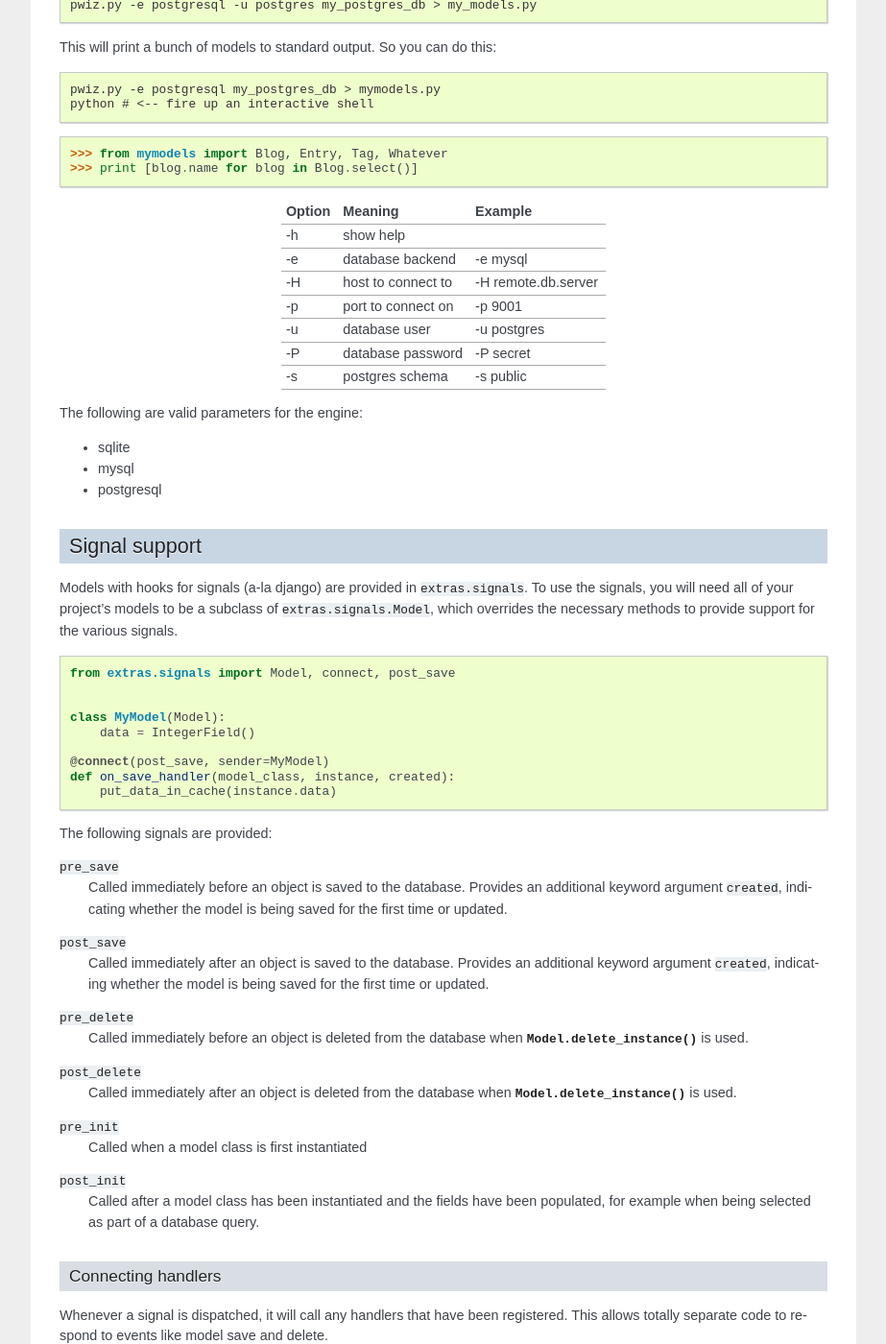
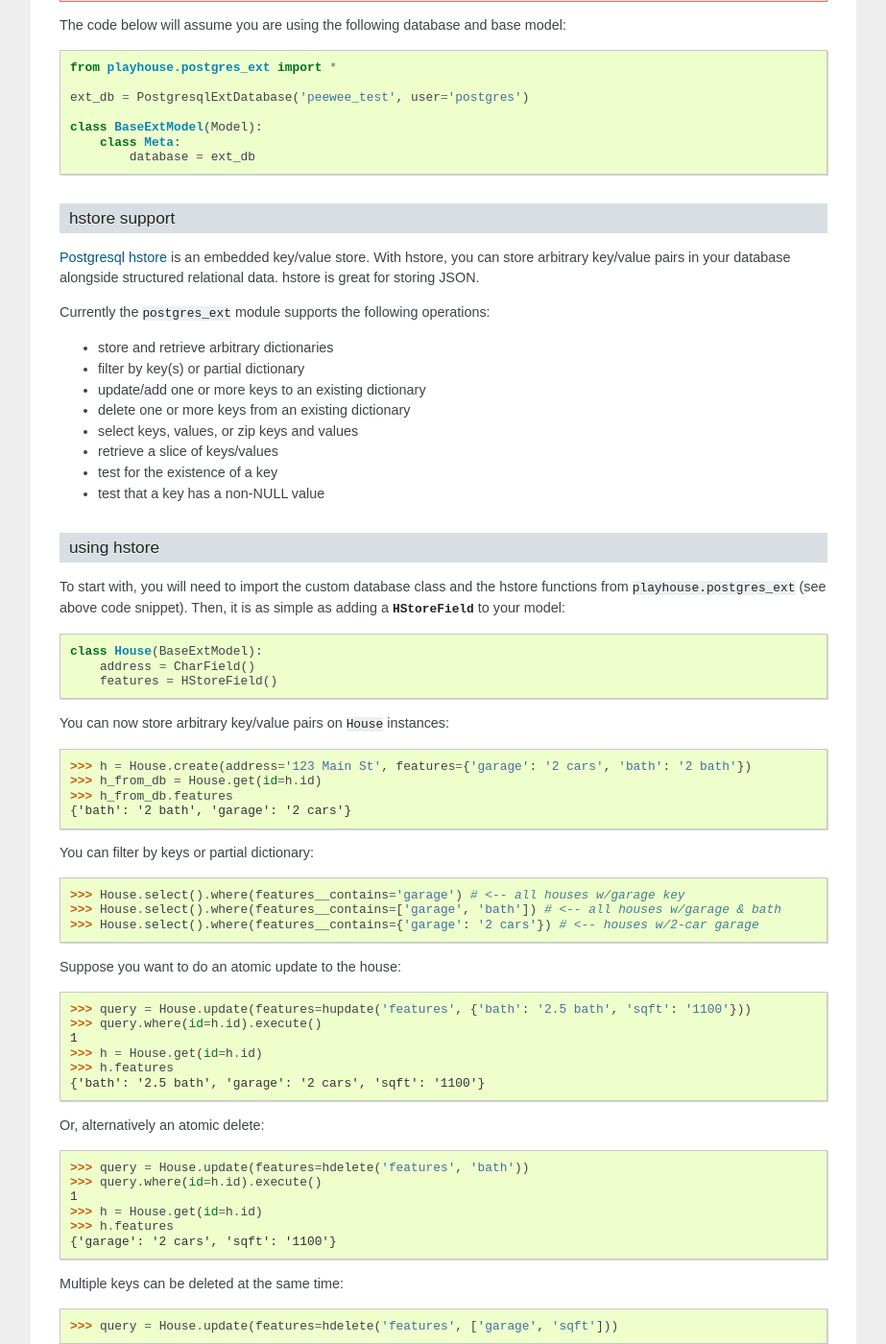
Before and after one commit to coleifer/peewee, a Sphinx documentation site: the page built from docs/peewee/playhouse.rst, in a window 1280 px wide and 1400 px high, scrolled down 1509 px. Shown: the whole window at 96% size, without its empty margins (198-1121 px from the left). Built offline with Sphinx 7.4.7, drawn with Linux system fonts in a browser that asks for light colours; some of the changed text lies outside the part shown.

Commit message:
Adding docs for the postgresql extension

```diff
--- a/docs/peewee/playhouse.rst
+++ b/docs/peewee/playhouse.rst
@@ -79,6 +79,155 @@ apsw_ext API notes
         The name of the extension module to use with this virtual table
 
 
+Postgresql Extensions (hstore)
+------------------------------
+
+The postgresql extensions module provides a number of "postgres-only" functions, including:
+
+* :ref:`hstore support <hstore>`
+
+.. warning:: In order to start using the features described below, you will need to use the
+    extension :py:class:`PostgresqlExtDatabase` class instead of :py:class:`PostgresqlDatabase`.
+
+The code below will assume you are using the following database and base model:
+
+.. code-block:: python
+
+    from playhouse.postgres_ext import *
+
+    ext_db = PostgresqlExtDatabase('peewee_test', user='postgres')
+
+    class BaseExtModel(Model):
+        class Meta:
+            database = ext_db
+
+
+.. _hstore:
+
+hstore support
+^^^^^^^^^^^^^^
+
+`Postgresql hstore <http://www.postgresql.org/docs/current/static/hstore.html>`_ is
+an embedded key/value store.  With hstore, you can store arbitrary key/value pairs
+in your database alongside structured relational data.  hstore is great for storing
+JSON.
+
+Currently the ``postgres_ext`` module supports the following operations:
+
+* store and retrieve arbitrary dictionaries
+* filter by key(s) or partial dictionary
+* update/add one or more keys to an existing dictionary
+* delete one or more keys from an existing dictionary
+* select keys, values, or zip keys and values
+* retrieve a slice of keys/values
+* test for the existence of a key
+* test that a key has a non-NULL value
+
+
+using hstore
+^^^^^^^^^^^^
+
+To start with, you will need to import the custom database class and the hstore
+functions from ``playhouse.postgres_ext`` (see above code snippet).  Then, it is
+as simple as adding a :py:class:`HStoreField` to your model:
+
+.. code-block:: python
+
+    class House(BaseExtModel):
+        address = CharField()
+        features = HStoreField()
+
+
+You can now store arbitrary key/value pairs on ``House`` instances:
+
+.. code-block:: pycon
+
+    >>> h = House.create(address='123 Main St', features={'garage': '2 cars', 'bath': '2 bath'})
+    >>> h_from_db = House.get(id=h.id)
+    >>> h_from_db.features
+    {'bath': '2 bath', 'garage': '2 cars'}
+
+
+You can filter by keys or partial dictionary:
+
+.. code-block:: pycon
+
+    >>> House.select().where(features__contains='garage') # <-- all houses w/garage key
+    >>> House.select().where(features__contains=['garage', 'bath']) # <-- all houses w/garage & bath
+    >>> House.select().where(features__contains={'garage': '2 cars'}) # <-- houses w/2-car garage
+
+Suppose you want to do an atomic update to the house:
+
+.. code-block:: pycon
+
+    >>> query = House.update(features=hupdate('features', {'bath': '2.5 bath', 'sqft': '1100'}))
+    >>> query.where(id=h.id).execute()
+    1
+    >>> h = House.get(id=h.id)
+    >>> h.features
+    {'bath': '2.5 bath', 'garage': '2 cars', 'sqft': '1100'}
+
+
+Or, alternatively an atomic delete:
+
+.. code-block:: pycon
+
+    >>> query = House.update(features=hdelete('features', 'bath'))
+    >>> query.where(id=h.id).execute()
+    1
+    >>> h = House.get(id=h.id)
+    >>> h.features
+    {'garage': '2 cars', 'sqft': '1100'}
+
+
+Multiple keys can be deleted at the same time:
+
+.. code-block:: pycon
+
+    >>> query = House.update(features=hdelete('features', ['garage', 'sqft']))
+
+You can select just keys, just values, or zip the two:
+
+.. code-block:: pycon
+
+    >>> for h in House.select(['address', hkeys('features', 'keys')]):
+    ...     print h.address, h.keys
+
+    123 Main St [u'bath', u'garage']
+
+    >>> for h in House.select(['address', hvalues('features', 'vals')]):
+    ...     print h.address, h.vals
+
+    123 Main St [u'2 bath', u'2 cars']
+
+    >>> for h in House.select(['address', hmatrix('features', 'mtx')]):
+    ...     print h.address, h.mtx
+
+    123 Main St [[u'bath', u'2 bath'], [u'garage', u'2 cars']]
+
+You can retrieve a slice of data, for example, all the garage data:
+
+.. code-block:: pycon
+
+    >>> for h in House.select(['address', hslice('features', 'garage_data', ['garage'])]):
+    ...     print h.address, h.garage_data
+
+    123 Main St {'garage': '2 cars'}
+
+You can check for the existence of a key and filter rows accordingly:
+
+.. code-block:: pycon
+
+    >>> for h in House.select(['address', hexist('features', 'has_garage', 'garage')]):
+    ...     print h.address, h.has_garage
+
+    123 Main St True
+
+    >>> for h in House.select().where(hexist('features', ['garage'])):
+    ...     print h.address, h.features['garage'] # <-- just houses w/garage data
+
+    123 Main St 2 cars
+
 
 pwiz, a model generator
 -----------------------
@@ -133,15 +282,15 @@ The following are valid parameters for the engine:
 Signal support
 --------------
 
-Models with hooks for signals (a-la django) are provided in ``extras.signals``.
+Models with hooks for signals (a-la django) are provided in ``playhouse.signals``.
 To use the signals, you will need all of your project's models to be a subclass
-of ``extras.signals.Model``, which overrides the necessary methods to provide
+of ``playhouse.signals.Model``, which overrides the necessary methods to provide
 support for the various signals.
 
 .. highlight:: python
 .. code-block:: python
 
-    from extras.signals import Model, connect, post_save
+    from playhouse.signals import Model, connect, post_save
 
 
     class MyModel(Model):
@@ -191,7 +340,7 @@ Example usage:
 
 .. code-block:: python
 
-    from extras.signals import *
+    from playhouse.signals import *
 
     def post_save_handler(sender, instance, created):
         print '%s was just saved' % instance
@@ -234,7 +383,7 @@ Signal API
 
         .. code-block:: python
 
-            from extras.signals import post_save
+            from playhouse.signals import post_save
             from project.handlers import cache_buster
 
             post_save.connect(cache_buster, name='project.cache_buster')
@@ -267,7 +416,7 @@ Signal API
 
     .. code-block:: python
 
-        from extras.signals import connect, post_save
+        from playhouse.signals import connect, post_save
 
         @connect(post_save, name='project.cache_buster')
         def cache_bust_handler(sender, instance, *args, **kwargs):
@@ -291,7 +440,7 @@ The code below will assume you are using the following database and base model:
 
 .. code-block:: python
 
-    from extras.sqlite_ext import *
+    from playhouse.sqlite_ext import *
 
     ext_db = SqliteExtDatabase('tmp.db')
 
@@ -310,7 +459,7 @@ can be used to expose search on your peewee models with very little work.  A com
 overview of sqlite's FTS is beyond the scope of this section, so please `read their documentation <http://www.sqlite.org/fts3.html>`_ for
 the details.
 
-To use FTS with your peewee models, you must subclass the ``extras.sqlite_ext.FTSModel``.
+To use FTS with your peewee models, you must subclass the ``playhouse.sqlite_ext.FTSModel``.
 You can store data directly in this model or you can create a separate model that
 references an existing model.  Since virtual tables do not support column indexes, this decision
 will depend on how you intend to query the data stored in the full-text index.
@@ -496,12 +645,12 @@ a restriction:
     # tweets with the username of sender
     (Tweet * User) ** (User.active == True) % (Tweet.id, Tweet.message, User.username)
 
-To try out swee'pea, simply replace ``from peewee import *`` with ``from extras.sweepea import *``
+To try out swee'pea, simply replace ``from peewee import *`` with ``from playhouse.sweepea import *``
 and start writing wacky queries:
 
 .. code-block:: python
 
-    from extras.sweepea import *
+    from playhouse.sweepea import *
 
     class User(Model):
         username = CharField()
--- a/peewee.py
+++ b/peewee.py
@@ -1065,8 +1065,7 @@ class BaseQuery(object):
                     operation = self.operations[op] % (self.interpolation, self.interpolation)
                 elif isinstance(rhs, (list, tuple)):
                     lookup_value = [field.db_value(o) for o in rhs]
-                    operation = self.operations[op] % \
-                        (','.join([self.interpolation for v in lookup_value]))
+                    operation = self.operations[op] % self.interpolation
                 else:
                     lookup_value = field.db_value(rhs)
                     operation = self.operations[op] % self.interpolation
```
Also changed, not shown: 2 other files.
